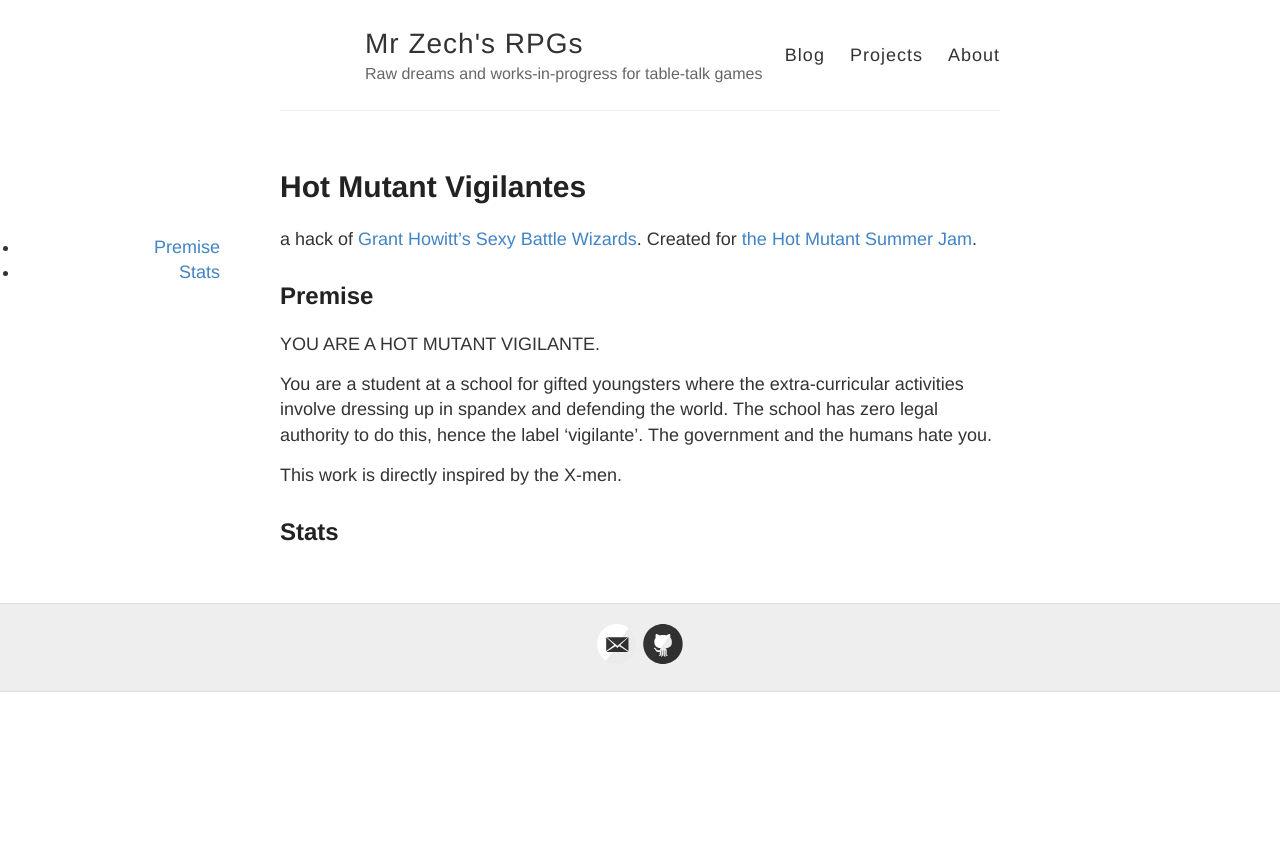
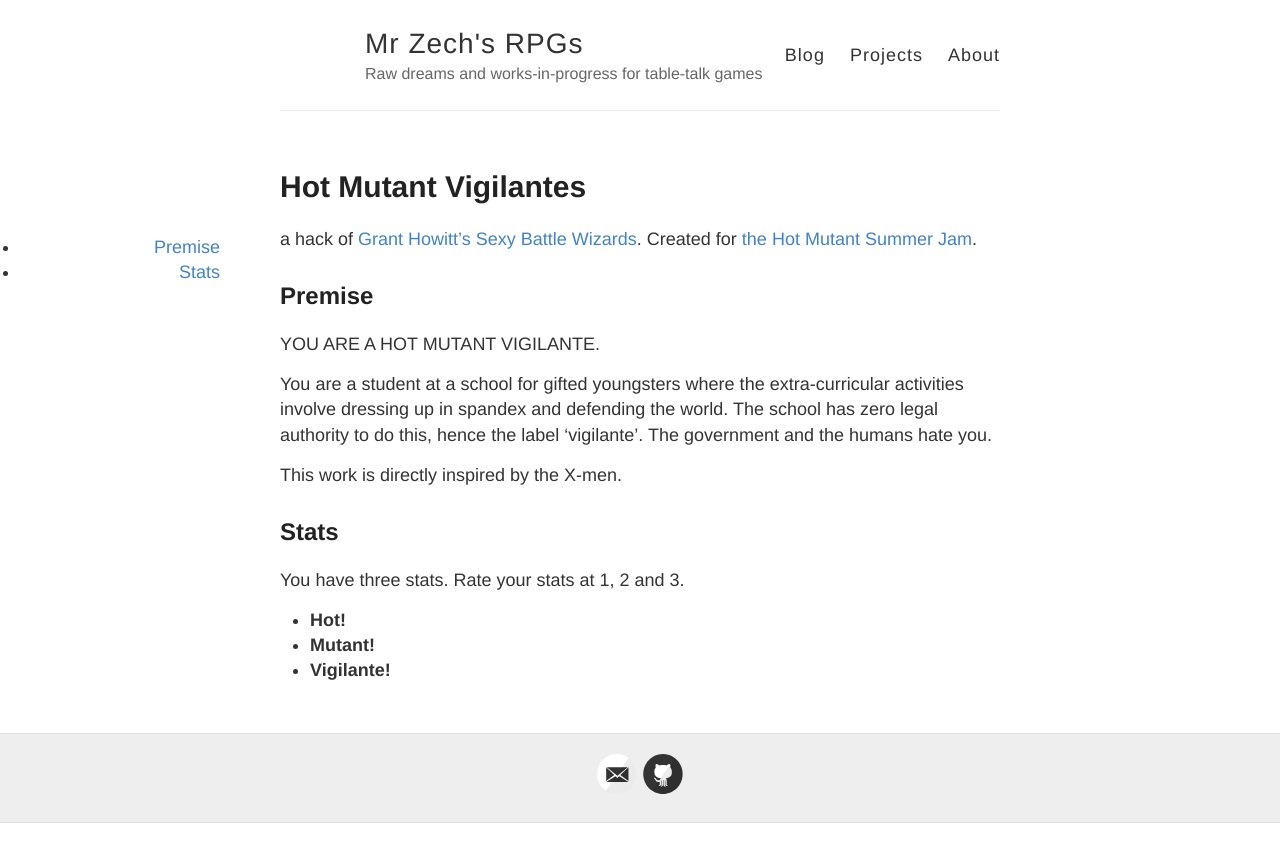
Before and after one commit to zechlau14/zechlau14.github.io, a Jekyll site: the page built from projects/hot-mutant-vigilantes.md, in a window 1280 px wide. Shown: the top 862 px of the page. Built offline with Jekyll 4.4.1, drawn with Linux system fonts in a browser that asks for light colours.

Commit message:
Update hot-mutant-vigilantes.md

```diff
--- a/projects/hot-mutant-vigilantes.md
+++ b/projects/hot-mutant-vigilantes.md
@@ -15,3 +15,8 @@ You are a student at a school for gifted youngsters where the extra-curricular a
 This work is directly inspired by the X-men.
 
 ## Stats
+
+You have three stats. Rate your stats at 1, 2 and 3.
+* **Hot!**
+* **Mutant!**
+* **Vigilante!**
```
